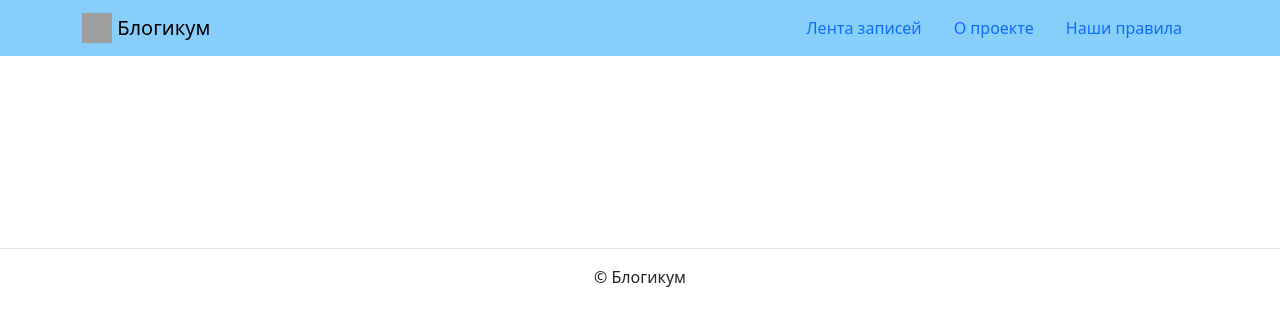
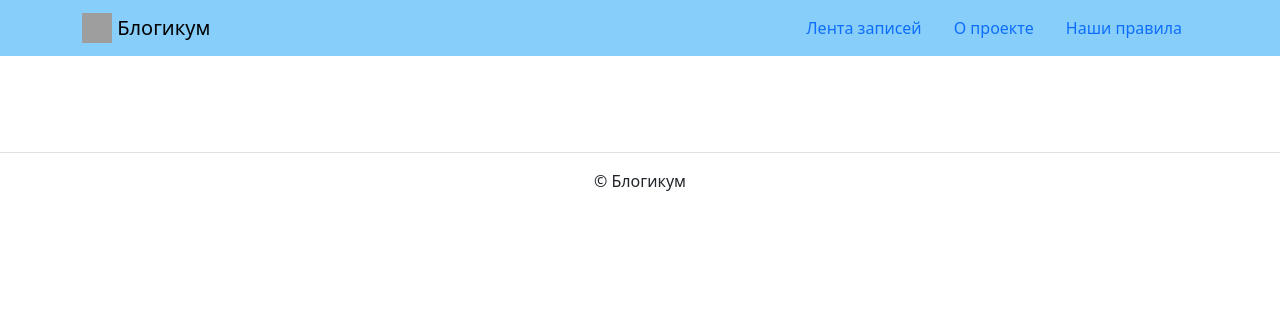
Before and after one commit to simpleslava/django-sprint1, a Django app: template blogicum/templates/blog/index.html in a window 1280 px wide. Shown: the top 326 px of the page. Run offline with Django 5.2, Linux system fonts and the light colour scheme; the template is opened without the code that fills it, so the values that code supplies are empty; some libraries are stand-ins or nearby versions; grey boxes are pictures that could not be loaded.

Commit message:
Update index.html

```diff
--- a/blogicum/templates/blog/index.html
+++ b/blogicum/templates/blog/index.html
@@ -3,9 +3,7 @@
 {% block title %}Лента записей{% endblock %}
 
 {% block content %}
-<article class="container py-5">
     {% for post in posts reversed %}
         {% include 'includes/post.html' %}
     {% endfor %}
-</article>
 {% endblock %}
```
